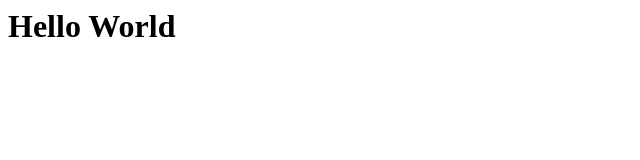
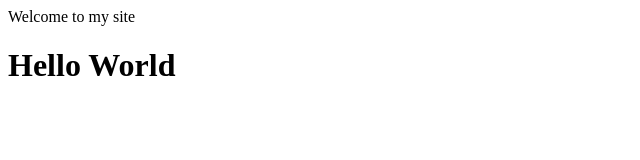
Before and after one commit to roger-25/learn-devops, a plain HTML site: page index.html in a window 1280 px wide. Shown: the whole page, without its empty margins (0-640 px from the left). Drawn offline with Linux system fonts and the light colour scheme.

Commit message:
Added header section

```diff
--- a/index.html
+++ b/index.html
@@ -1,2 +1,2 @@
-
+<header>Welcome to my site</header>
 <h1>Hello World</h1>
```
